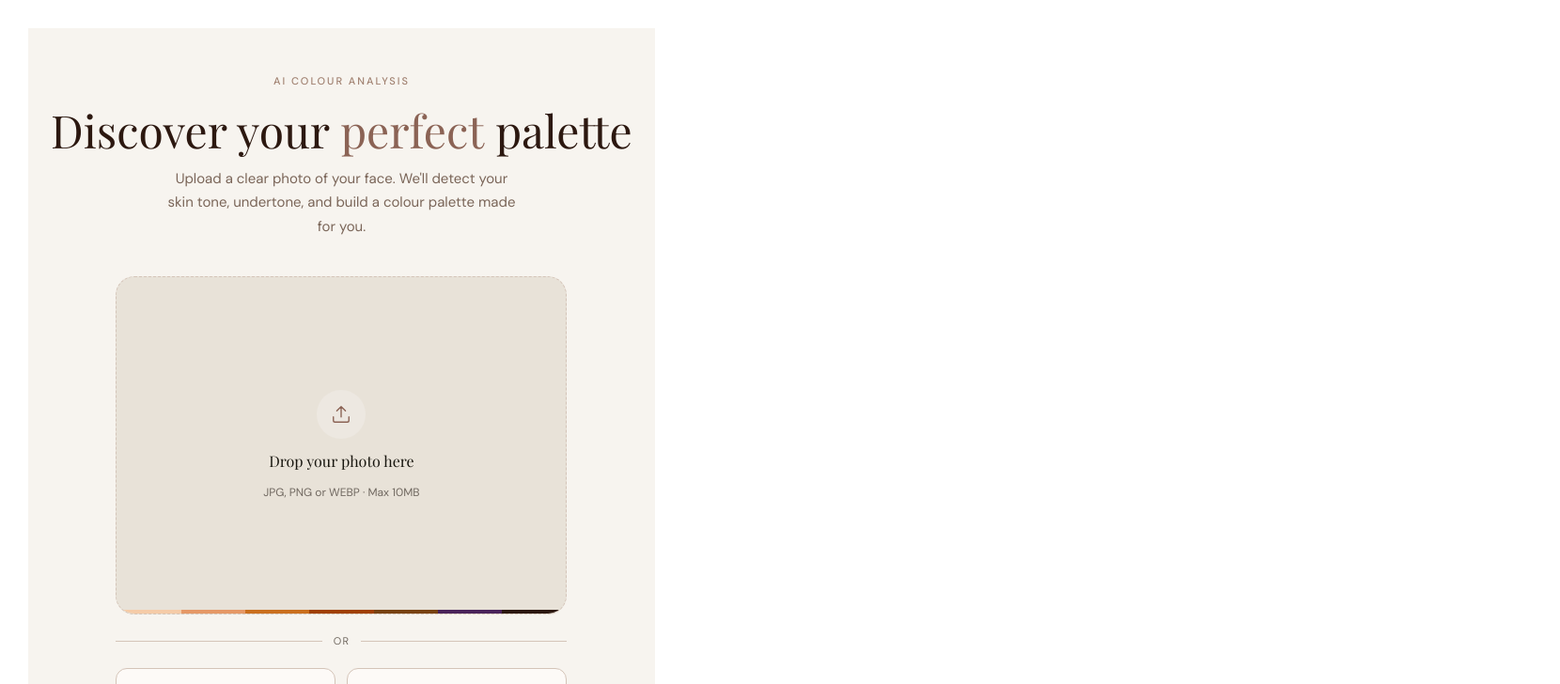
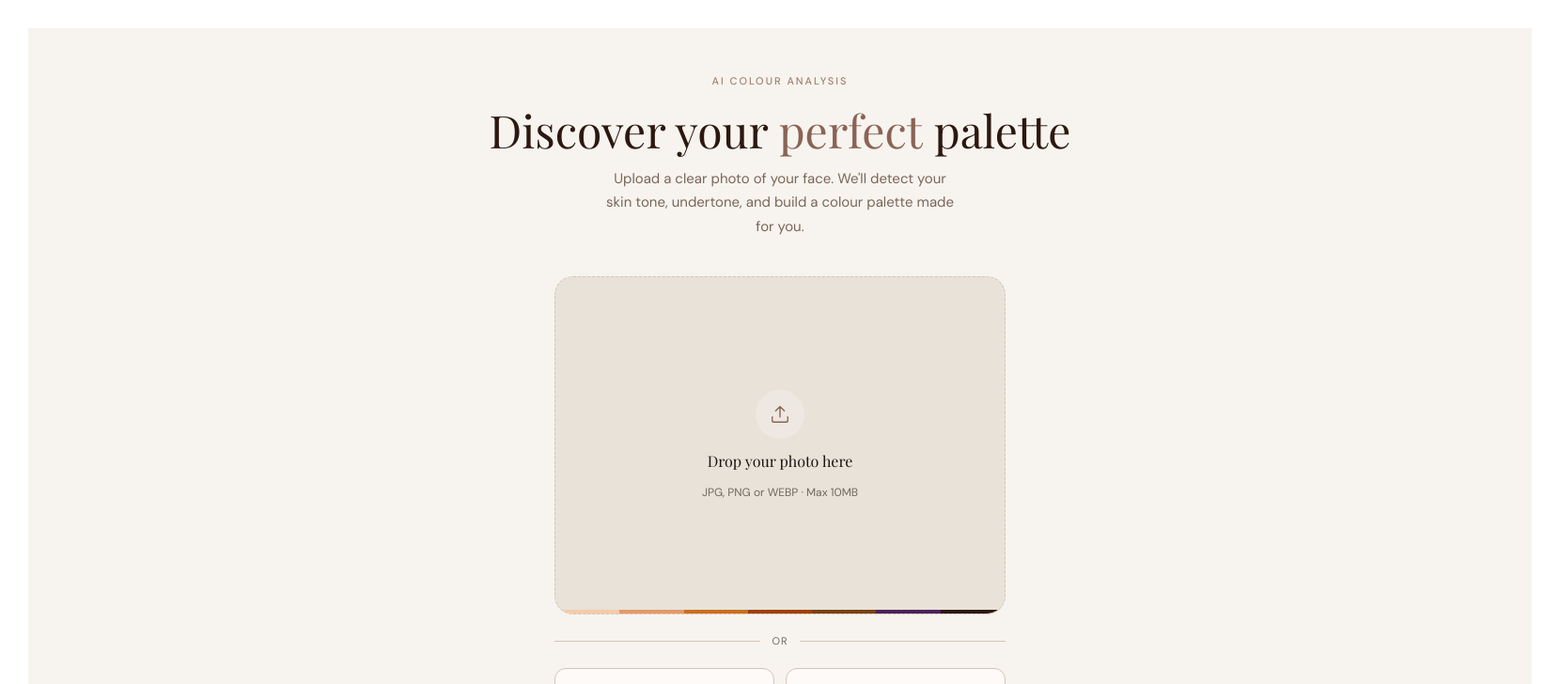
Before and after one commit to aishwindersandhu/demoaApp, a React (Vite) app in the folder my-portfolio/: page / in a window 1280 px wide. Shown: the top 728 px of the page at 94% size, 1660 px wide, since content can reach past the window. Built offline with nearby package versions, Linux system fonts and the light colour scheme; a web font is replaced by a local one.

Commit message:
Changes for upload screen

```diff
--- a/my-portfolio/src/App.css
+++ b/my-portfolio/src/App.css
@@ -1,6 +1,16 @@
 #root {
   max-width: 1280px;
+  margin: 0 auto;
   text-align: center;
+}
+
+.app-body {
+  background-color: #F7F4EF;
+  min-height: 100vh;
+  width: 100%;
+  display: flex;
+  justify-content: center;
+  align-items: flex-start;
 }
 
 .logo {
@@ -38,12 +48,7 @@
 .read-the-docs {
   color: #888;
 }
-.app-body{
-  background-color: #ffff;
-  height: 1000px;
-  /* For full width */
-  width: 1600px;
-}
+
 .header{
     color: black;
     font-size: 25px;
--- a/my-portfolio/src/styles/theme.css
+++ b/my-portfolio/src/styles/theme.css
@@ -50,6 +50,7 @@
 /* ── Base resets that apply to both themes ── */
 .app-root {
   min-height:  100vh;
+  width:1600px;
   background:  var(--bg-app);
   color:       var(--text-primary);
   transition:  background 0.25s ease, color 0.25s ease;
```
